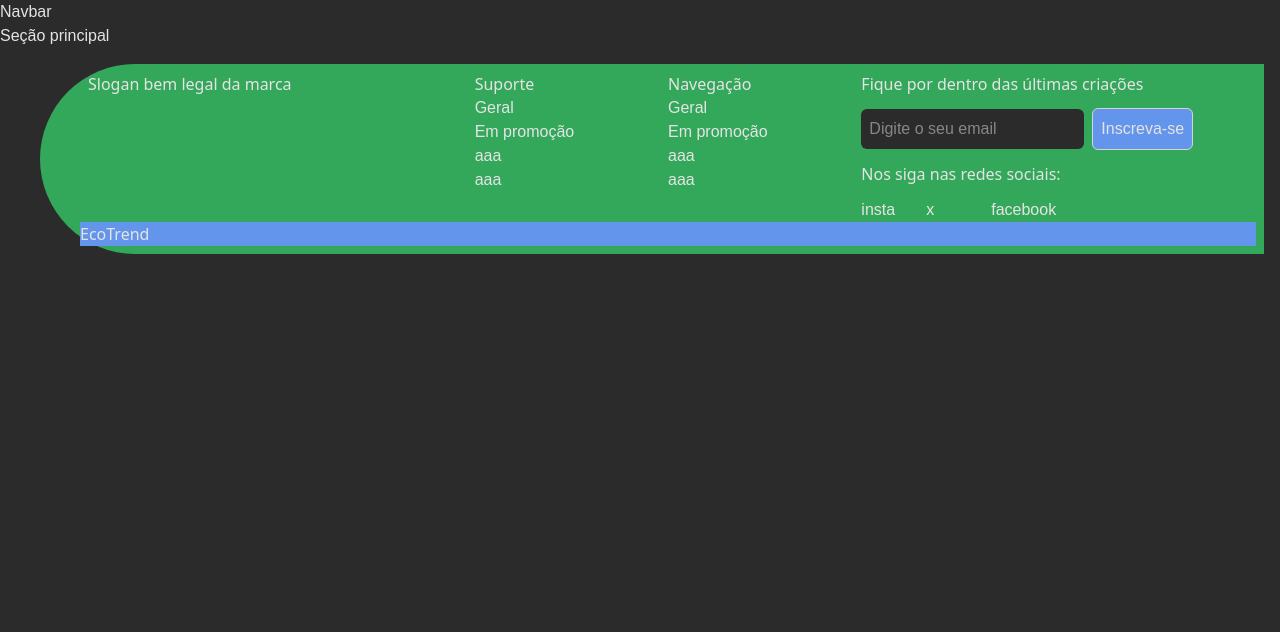
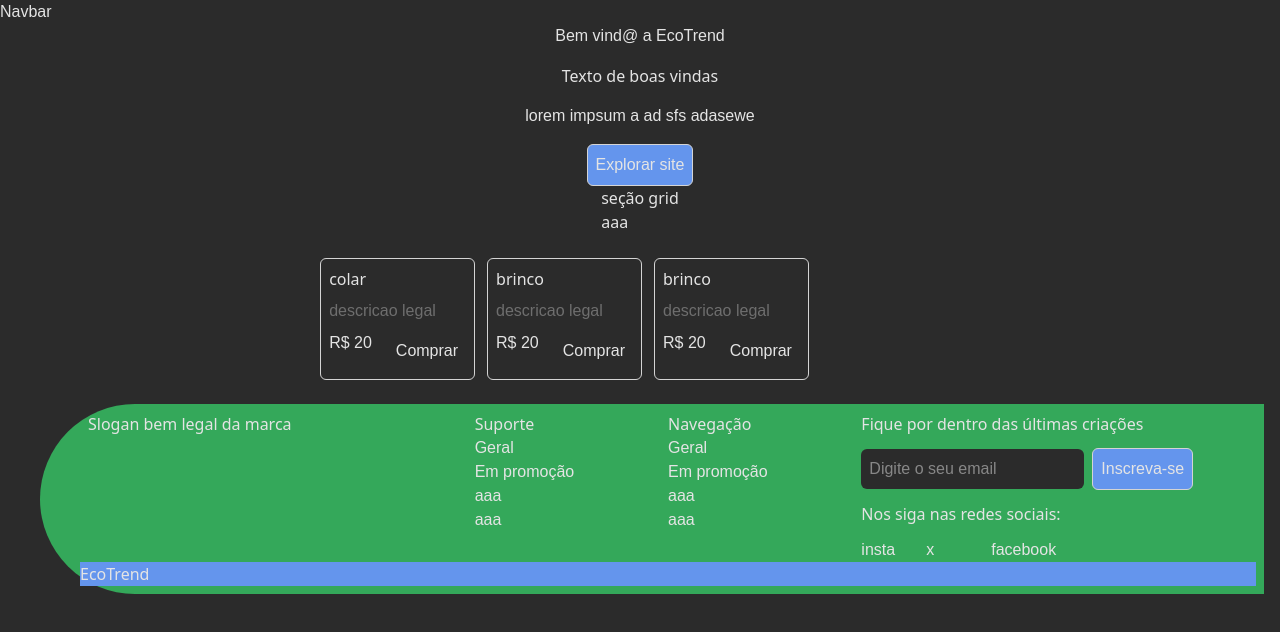
Before and after one commit to LauraHTML/eco-trend, a React (Vite) app: page / in a window 1280 px wide. Shown: the top 632 px of the page. Built offline with nearby package versions, Linux system fonts and the light colour scheme; a web font is replaced by a local one.

Commit message:
style: estilização: cards, grid, CTA

```diff
--- a/src/App.jsx
+++ b/src/App.jsx
@@ -1,14 +1,61 @@
-import Main from './components/template/Main';
+import CTA from './components/template/CTA';
 import Footer from './components/organisms/Footer';
+import Grid from './components/template/Grid';
 
 import './App.css'
 
 function App() {
 
+  const produtos = [
+    {
+      id: 2,
+      nome: "colar",
+      preco: 20.00,
+      categorias: [
+        "joalheria",
+        "novo",
+        "promocao"
+      ],
+      descricao: "descricao legal"
+    },
+    {
+      id: 1,
+      nome: "brinco",
+      preco: 20.00,
+      categorias: [
+        "joalheria",
+        "novo",
+        "promocao"
+      ],
+      descricao: "descricao legal"
+    },
+    {
+      id: 1,
+      nome: "brinco",
+      preco: 20.00,
+      categorias: [
+        "joalheria",
+        "novo",
+        "promocao"
+      ],
+      descricao: "descricao legal"
+    },
+  ];
 
+  console.log('produtos', produtos)
   return (
     <>
-      <Main />
+      <CTA
+        cta={'Bem vind@ a EcoTrend'}
+        titulo={'Texto de boas vindas'}
+        texto={'lorem impsum a ad sfs adasewe '}
+        btnCta='Explorar site'
+      />
+      <Grid
+        titulo={'seção grid'}
+        subtitulo={'aaa'}
+        itens={produtos}
+      />
     </>
   )
 }
--- /dev/null
+++ b/src/components/organisms/Card.jsx
@@ -0,0 +1,29 @@
+import React from 'react';
+import Button from '../molecules/Button';
+
+const Card = ({ titulo = 'card', categorias = [], desc = 'lorem ipsum', acao, preco }) => {
+    return (
+        <div className='bg p-2 border rounded-md flex flex-col gap-2 w-full max-w-xl m-2'>
+            {/* header */}
+            <div>
+                <h2>{titulo}</h2>
+                <div className='grid grid-flow-col gap-2'>
+                    {categorias.map((categoria) => {
+                        <span key={categoria}>{categoria}</span>
+                    })}
+                </div>
+            </div>
+            {/* body */}
+            <div>
+                <p className='text-muted-foreground'>{desc}</p>
+            </div>
+            {/* actions */}
+            <div className='flex justify-between'>
+                <p>R$ {preco}</p>
+                <Button estilizacao={'rounded-md p-2'} nome={'Comprar'} />
+            </div>
+        </div>
+    )
+}
+
+export default Card
--- /dev/null
+++ b/src/components/organisms/Teste.jsx
@@ -0,0 +1,9 @@
+import React from 'react'
+
+const Teste = ({ nome }) => {
+    return (
+        <div>{nome}</div>
+    )
+}
+
+export default Teste
--- /dev/null
+++ b/src/components/template/CTA.jsx
@@ -0,0 +1,14 @@
+import Button from '../molecules/Button';
+
+const CTA = ({ titulo = 'texto inicial', texto = 'lorem ipsum bla bla', cta = 'cta', btnCta = 'botao' }) => {
+  return (
+    <section className="container mx-auto max-w-5xl flex flex-col items-center gap-4 text-center">
+      <span>{cta}</span>
+      <h1>{titulo}</h1>
+      <p>{texto}</p>
+      <Button estilizacao={'bg-secondary rounded-md p-2 border'} nome={btnCta} />
+    </section>
+  )
+}
+
+export default CTA
--- a/src/components/template/Grid.jsx
+++ b/src/components/template/Grid.jsx
@@ -1,19 +1,25 @@
 import React from 'react'
+import Card from '../organisms/Card'
 
-const Grid = () => {
+const Grid = ({ titulo = 'titulo', subtitulo = 'subtitulo', itens = [] }) => {
   return (
-    <header>
-        <nav>
-            <span>EcoTrend</span>
-            <ul>
-                <li>Geral</li>
-                <li>Em promoção</li>
-                <li>Coleções</li>
-                <li>Reviews</li>
-            </ul>
-            <span>Carrinho</span>
-        </nav>
-    </header>
+    <section className='container mx-auto max-w-5xl flex flex-col items-center gap-4'>
+      <div>
+        <h1>{titulo}</h1>
+        <h4>{subtitulo}</h4>
+      </div>
+      {/* numero de linhas e colunas */}
+      <div className='grid grid-cols-4 gap-3'>
+        {Object.entries(itens).map(([chave, valor]) => (
+          <Card
+            key={valor.id}
+            titulo={valor.nome}
+            categorias={valor.categorias || []}
+            desc={valor.descricao}
+            preco={valor.preco} />
+        ))}
+      </div>
+    </section>
   )
 }
 
--- a/src/components/template/Main.jsx
+++ /dev/null
@@ -1,11 +0,0 @@
-
-
-const Hero = () => {
-  return (
-    <div>
-      <p>Seção principal</p>
-    </div>
-  )
-}
-
-export default Hero
--- /dev/null
+++ b/src/lib/data.json
@@ -0,0 +1,35 @@
+[
+    {
+        "id": 2,
+        "nome": "aaaa",
+        "preco": 20.00,
+        "categorias": [
+            "joalheria",
+            "novo",
+            "promocao"
+        ],
+        "descricao": "descricao legal"
+    },
+    {
+        "id": 2,
+        "nome": "aaaa",
+        "preco": 20.00,
+        "categorias": [
+            "joalheria",
+            "novo",
+            "promocao"
+        ],
+        "descricao": "descricao legal"
+    },
+    {
+        "id": 2,
+        "nome": "aaaa",
+        "preco": 20.00,
+        "categorias": [
+            "joalheria",
+            "novo",
+            "promocao"
+        ],
+        "descricao": "descricao legal"
+    }
+]
```
